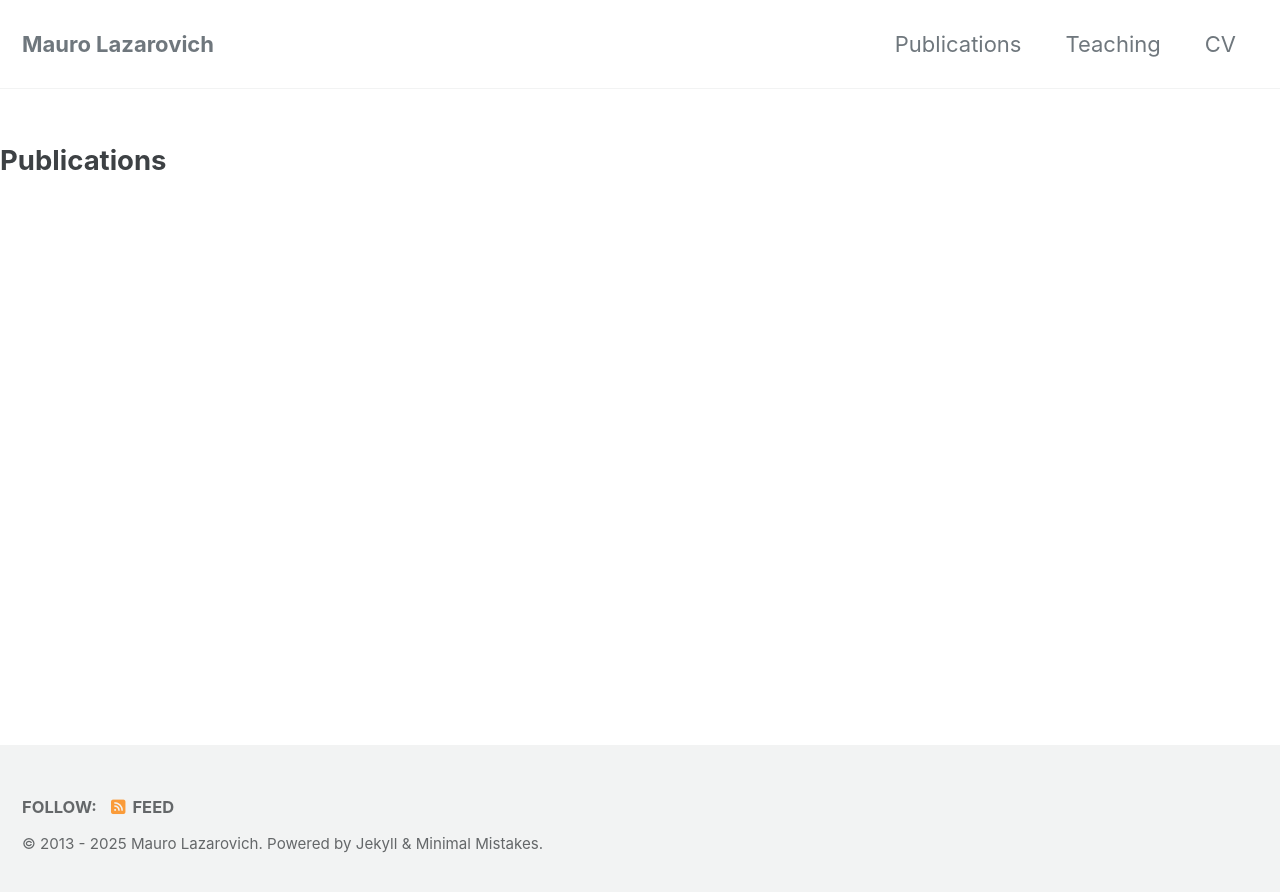
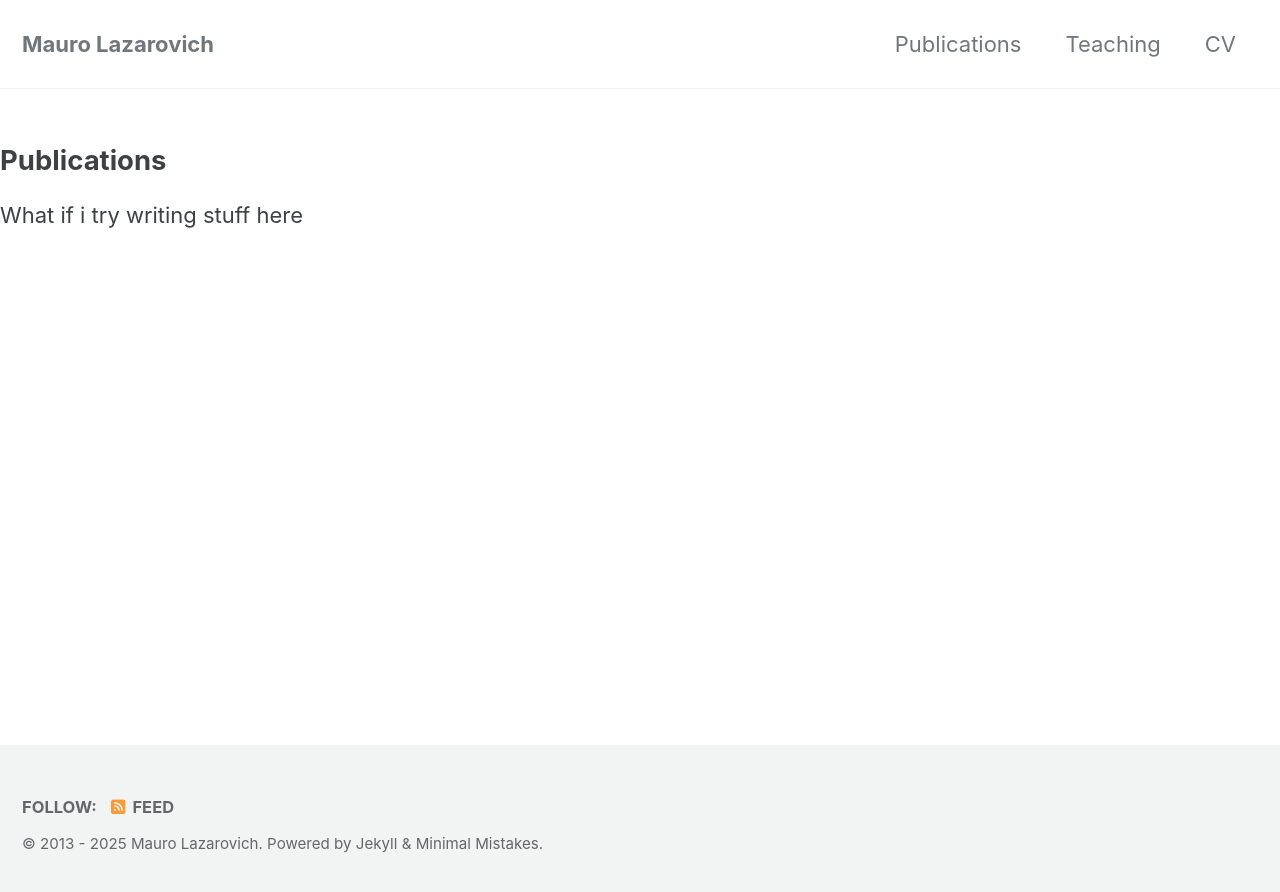
Before and after one commit to maurolazarovich/maurolazarovich.github.io, a Jekyll site: the page built from _pages/publications.md, in a window 1280 px wide. Shown: the top 892 px of the page. Built offline with Jekyll 4.4.1, drawn with Linux system fonts in a browser that asks for light colours; cached includes are drawn as plain includes; our own code applies the rules of GitHub Pages for plain Markdown files.

Commit message:
Update publications.md

```diff
--- a/_pages/publications.md
+++ b/_pages/publications.md
@@ -4,3 +4,4 @@ title: "Publications"
 ---
 
 ## Publications
+What if i try writing stuff here
```
